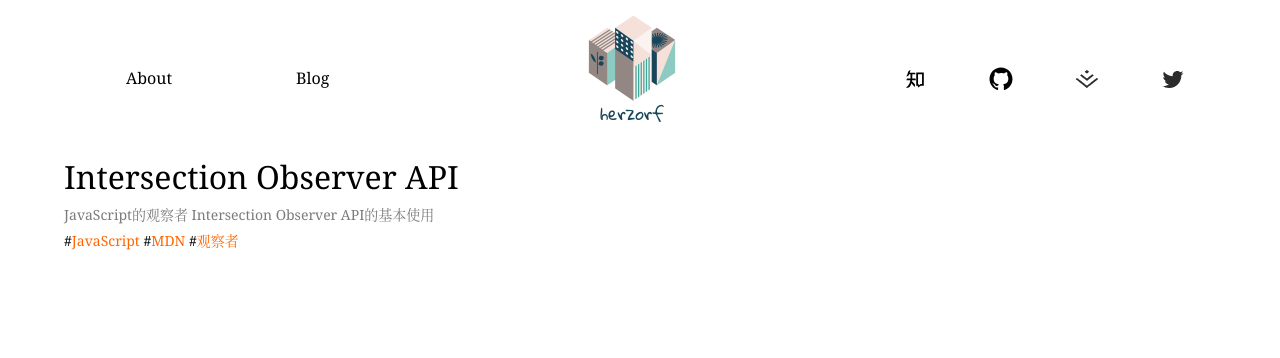
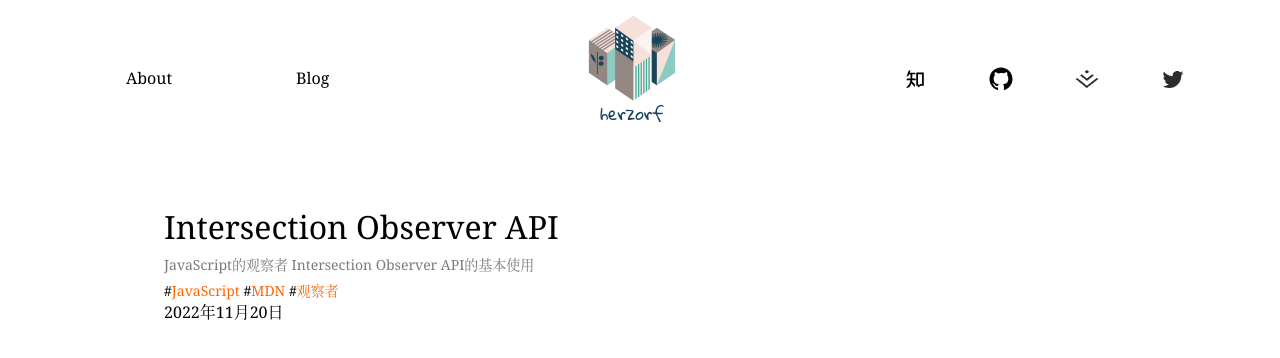
Before and after one commit to herzorf/herzorf, a Vue app: page /#/blog in a window 1280 px wide. Shown: the top 358 px of the page. Built offline with nearby package versions, Linux system fonts and the light colour scheme.

Commit message:
feat: 添加blog页面的布局

```diff
--- a/src/blogs/blogMenu.ts
+++ b/src/blogs/blogMenu.ts
@@ -5,6 +5,7 @@ export default {
         component: intersectionObserver,
         url: "/blog/blogview/intersectionObserver",
         title: "Intersection Observer API",
+        time: "2022年11月20日",
         info: "JavaScript的观察者 Intersection Observer API的基本使用",
         tags: ["JavaScript", "MDN", "观察者"]
     },
--- a/src/pages/blog/blog.vue
+++ b/src/pages/blog/blog.vue
@@ -10,6 +10,7 @@
           #<Orange>{{ item }} </Orange></span
         >
       </p>
+      <p>{{ blog.time }}</p>
     </div>
   </div>
 </template>
@@ -22,6 +23,7 @@
     text-decoration: underline;
   }
   .blogListWrapper {
+    padding: 50px 50px 50px 100px;
     display: flex;
     flex-direction: column;
     .blogItem {
--- a/src/pages/blogsView/components/blogContent/blogContent.vue
+++ b/src/pages/blogsView/components/blogContent/blogContent.vue
@@ -5,6 +5,7 @@
       ># <Orange>{{ item }}</Orange>
     </span>
   </p>
+  <p>{{ blog.time }}</p>
   <div v-html="blog.component"></div>
 </template>
 <script setup>
```
